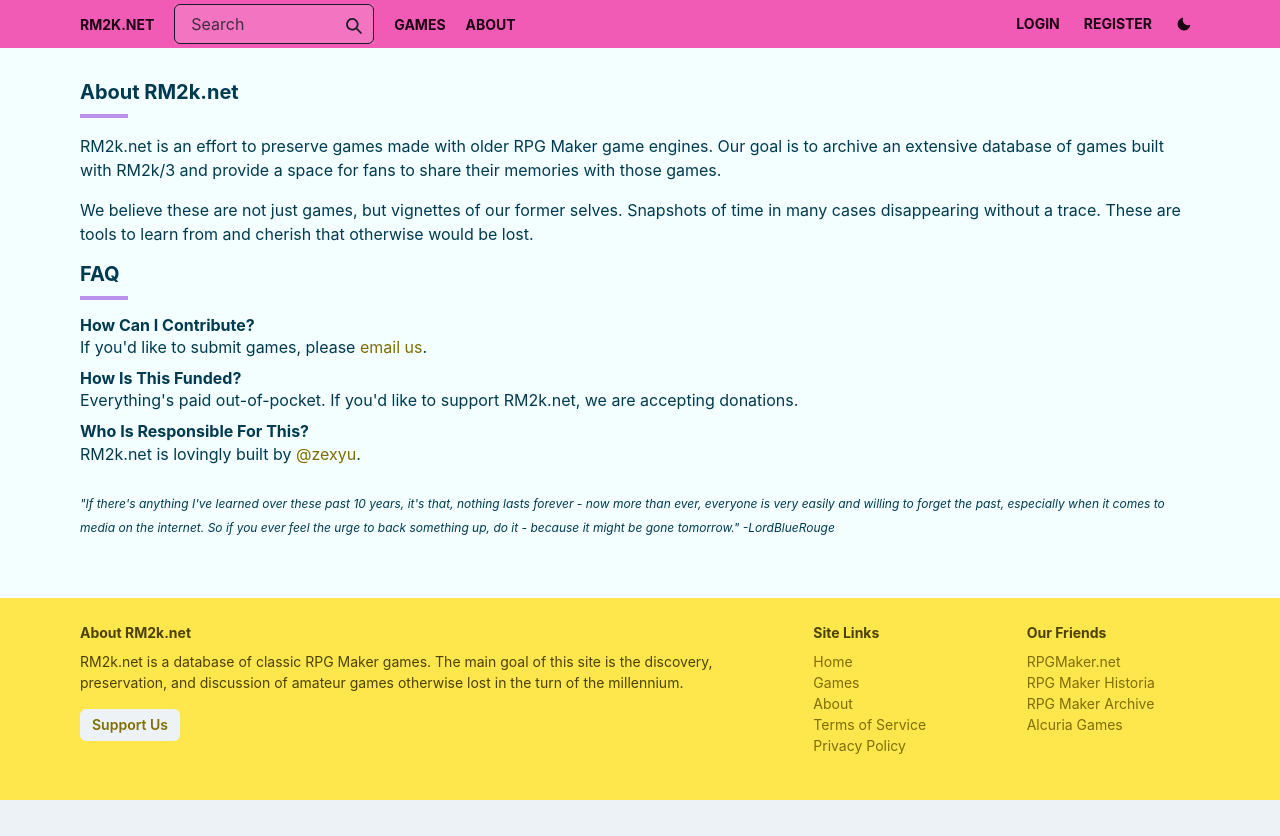
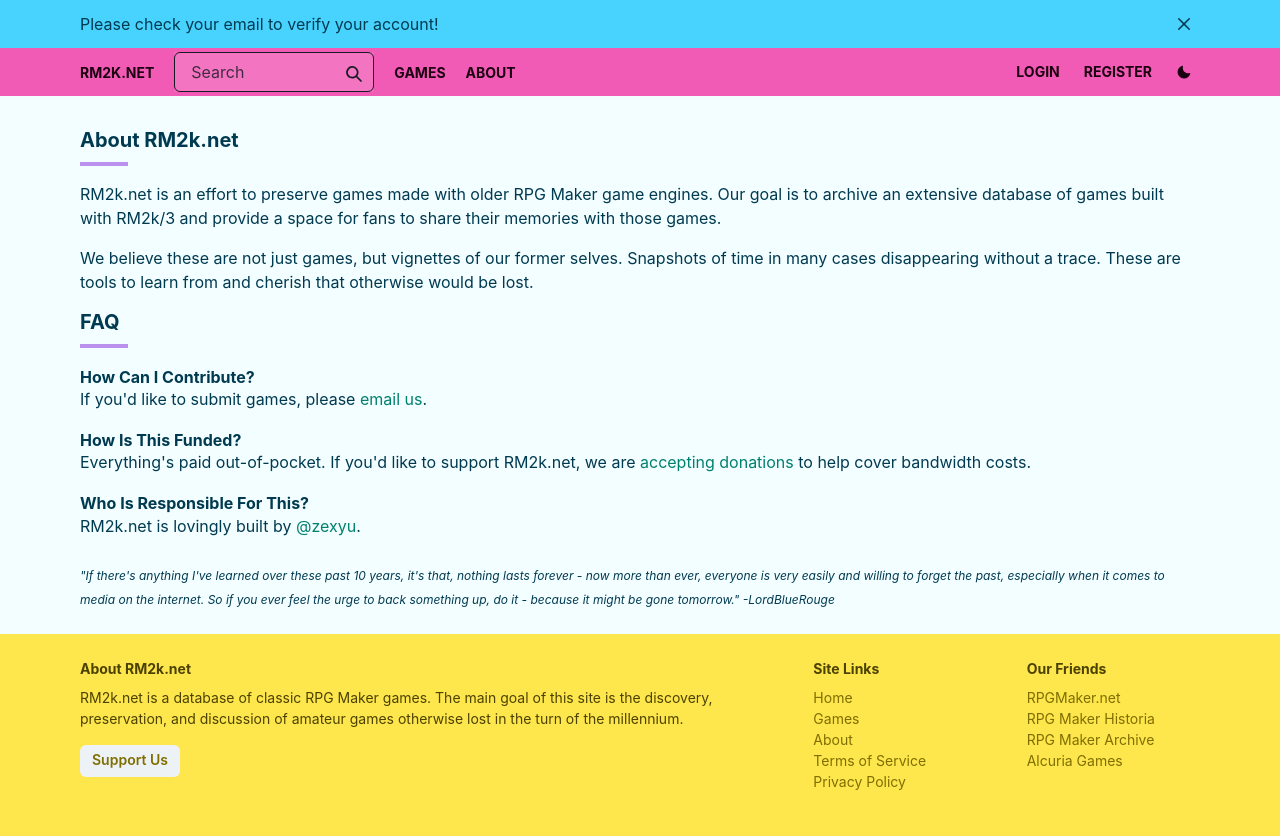
Before and after one commit to adketuri/historia-client, a Next.js app: page /about in a window 1280 px wide. Before the commit the page ends 800 px from the top, so only its background shows below. Built offline with nearby package versions, Linux system fonts and the light colour scheme; no server answers.

Commit message:
Add verification reminder

```diff
--- a/src/components/GameIcon.tsx
+++ b/src/components/GameIcon.tsx
@@ -36,7 +36,7 @@ export const GameIcon: React.FC<GameIconProps> = ({ index, game }) => {
           preset="sm"
           position="absolute"
           top={1}
-          right={5}
+          right={2}
         />
       </Box>
       <Box ml={[1, 2, 3]} mr="auto">
--- a/src/components/Layout.tsx
+++ b/src/components/Layout.tsx
@@ -27,7 +27,7 @@ export const Layout: React.FC<LayoutProps> = ({
         <link rel="Favicon" href="/favicon.ico" />
         <title>{`${title} : rm2k.net`}</title>
       </Head>
-      <Flex direction="column" color={color[colorMode]} height="100vh">
+      <Flex direction="column" color={color[colorMode]} minHeight="100vh">
         <NavBar />
         {header && <Box height="300px">{header}</Box>}
         <Box flex={1} bg={bgColor[colorMode]}>
--- a/src/components/NavBar.tsx
+++ b/src/components/NavBar.tsx
@@ -25,7 +25,7 @@ export const NavBar: React.FC<NavBarProps> = ({}) => {
 
   return (
     <Box bg={bgColor[colorMode]} zIndex={10} top={0} position="sticky">
-      {/* <VerificationReminder /> */}
+      <VerificationReminder />
       <Box mx={[5, 10, 20]}>
         <Flex mx="auto" py={1} align="center">
           <NextLink href={"/"}>
--- /dev/null
+++ b/src/components/VerificationProvider.tsx
@@ -0,0 +1,31 @@
+import React, {
+  createContext,
+  Dispatch,
+  SetStateAction,
+  useContext,
+  useState,
+} from "react";
+
+interface InitContextProps {
+  dismissed: boolean;
+  setDismissed: Dispatch<SetStateAction<boolean>>;
+}
+
+const VerificationContext = createContext({
+  dismissed: false,
+} as InitContextProps);
+export const useVerification = () => useContext(VerificationContext);
+
+export const VerificationProvider = ({
+  children,
+}: {
+  children: React.ReactNode;
+}) => {
+  const [dismissed, setDismissed] = useState(false);
+  const value = { dismissed, setDismissed };
+  return (
+    <VerificationContext.Provider value={value}>
+      {children}
+    </VerificationContext.Provider>
+  );
+};
--- a/src/components/VerificationReminder.tsx
+++ b/src/components/VerificationReminder.tsx
@@ -1,7 +1,7 @@
-import { makeVar } from "@apollo/client";
-import { Box, CloseButton, Flex, useColorMode } from "@chakra-ui/react";
+import { CloseButton, Flex, Text, useColorMode } from "@chakra-ui/react";
 import * as React from "react";
 import { useMeQuery } from "../generated/graphql";
+import { useVerification } from "./VerificationProvider";
 
 interface VerificationReminderProps {}
 
@@ -11,25 +11,28 @@ export const VerificationReminder: React.FC<VerificationReminderProps> = () => {
   const outlineColor = { light: "blue.300", dark: "blue.700" };
 
   const { data } = useMeQuery();
-  const dismissed = makeVar(false);
+  const verification = useVerification();
 
-  if (dismissed() || data?.me?.isVerified) {
+  if (data?.me?.isVerified || verification.dismissed) {
     return <></>;
   }
 
   return (
     <Flex
+      w="100%"
       align="center"
-      p={3}
+      py={2}
       bg={bgColor[colorMode]}
       outlineColor={outlineColor[colorMode]}
     >
-      Please check your email {dismissed()}
+      <Text ml={[5, 10, 20]}>
+        Please check your email to verify your account!
+      </Text>
       <CloseButton
         ml="auto"
+        mr={[5, 10, 20]}
         onClick={() => {
-          console.log(dismissed());
-          dismissed(true);
+          verification.setDismissed(true);
         }}
       />
     </Flex>
--- a/src/pages/_app.tsx
+++ b/src/pages/_app.tsx
@@ -1,5 +1,6 @@
 import { ChakraProvider, ColorModeProvider } from "@chakra-ui/react";
 import React from "react";
+import { VerificationProvider } from "../components/VerificationProvider";
 import theme from "../theme";
 
 function MyApp({ Component, pageProps }: any) {
@@ -11,7 +12,9 @@ function MyApp({ Component, pageProps }: any) {
           useSystemColorMode: false,
         }}
       >
-        <Component {...pageProps} />
+        <VerificationProvider>
+          <Component {...pageProps} />
+        </VerificationProvider>
       </ColorModeProvider>
     </ChakraProvider>
   );
--- a/src/pages/about.tsx
+++ b/src/pages/about.tsx
@@ -19,24 +19,28 @@ const About = () => {
         tools to learn from and cherish that otherwise would be lost.
       </Text>
       <TextSection heading="FAQ" spacer={false}>
-        <Heading size="sm" mt="10px">
+        <Heading size="sm" mt="20px">
           How Can I Contribute?
         </Heading>
         If you'd like to submit games, please{" "}
-        <Link variant="footerLink" to="mailto:support@alcuria.net" isExternal>
+        <Link variant="comment" to="mailto:support@alcuria.net" isExternal>
           email us
         </Link>
         .
-        <Heading size="sm" mt="10px">
+        <Heading size="sm" mt="20px">
           How Is This Funded?
         </Heading>
         Everything's paid out-of-pocket. If you'd like to support RM2k.net, we
-        are accepting donations.
-        <Heading size="sm" mt="10px">
+        are{" "}
+        <Link variant="comment" href="https://ko-fi.com/E1E33Q8T1" isExternal>
+          accepting donations
+        </Link>{" "}
+        to help cover bandwidth costs.
+        <Heading size="sm" mt="20px">
           Who Is Responsible For This?
         </Heading>
         RM2k.net is lovingly built by{" "}
-        <Link variant="footerLink" href="https://twitter.com/zexyu" isExternal>
+        <Link variant="comment" href="https://twitter.com/zexyu" isExternal>
           @zexyu
         </Link>
         .
--- a/src/pages/terms-of-service.tsx
+++ b/src/pages/terms-of-service.tsx
@@ -11,6 +11,10 @@ const TermsPage: React.FC = () => {
         RM2k.net was created to share, discuss, and surface rare and obscure RPG
         Maker games. Please note the following features and usage terms. Failure
         to comply may result in loss of access to website features.
+      </TextSection>
+      <TextSection heading="Game Discussion">
+        You are encouraged to share your thoughts on the various game pages, but
+        please keep things civil.
       </TextSection>
       <TextSection heading="Downloading Games">
         By supplying a valid email address you may register an account to
--- a/src/pages/users/[username].tsx
+++ b/src/pages/users/[username].tsx
@@ -72,6 +72,7 @@ const UserPage = () => {
               <CommentList
                 posts={data.user.posts}
                 username={data?.user?.username}
+                editable={false}
               />
             </TextSection>
           )}
--- a/src/pages/verify/[token].tsx
+++ b/src/pages/verify/[token].tsx
@@ -4,6 +4,7 @@ import NextLink from "next/link";
 import { useRouter } from "next/router";
 import React, { useEffect } from "react";
 import { Layout } from "../../components/Layout";
+import { useVerification } from "../../components/VerificationProvider";
 import { useVerifyEmailMutation } from "../../generated/graphql";
 import { withApollo } from "../../utils/withApollo";
 
@@ -11,6 +12,9 @@ function verifyResults(verified: boolean) {
   const text = verified
     ? "Email verified, thanks!"
     : "Error verifying. Did you already confirm your account?";
+
+  const verification = useVerification();
+  if (verified) verification.setDismissed(true);
   return (
     <Box>
       <Text mb={5}>{text}</Text>
```
Also changed, not shown: src/components/CommentList.tsx (+5 -2 lines).
